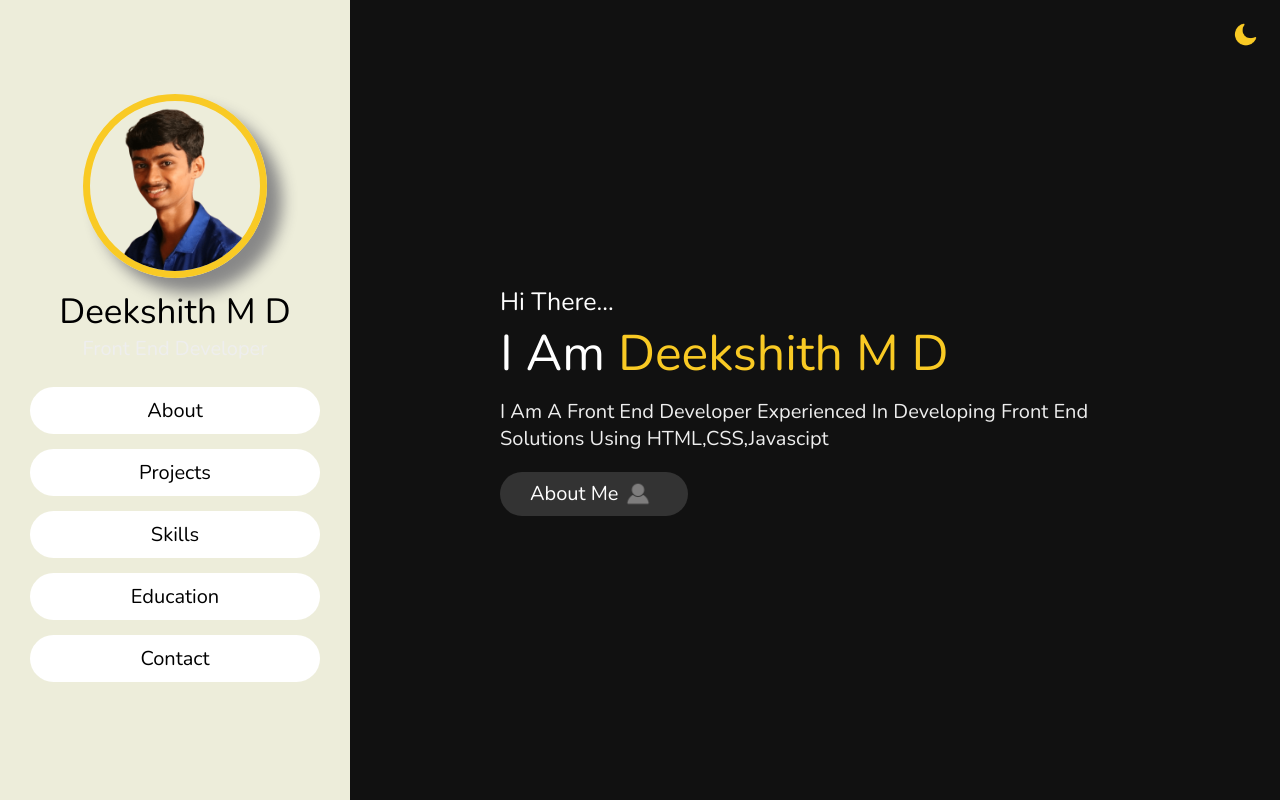
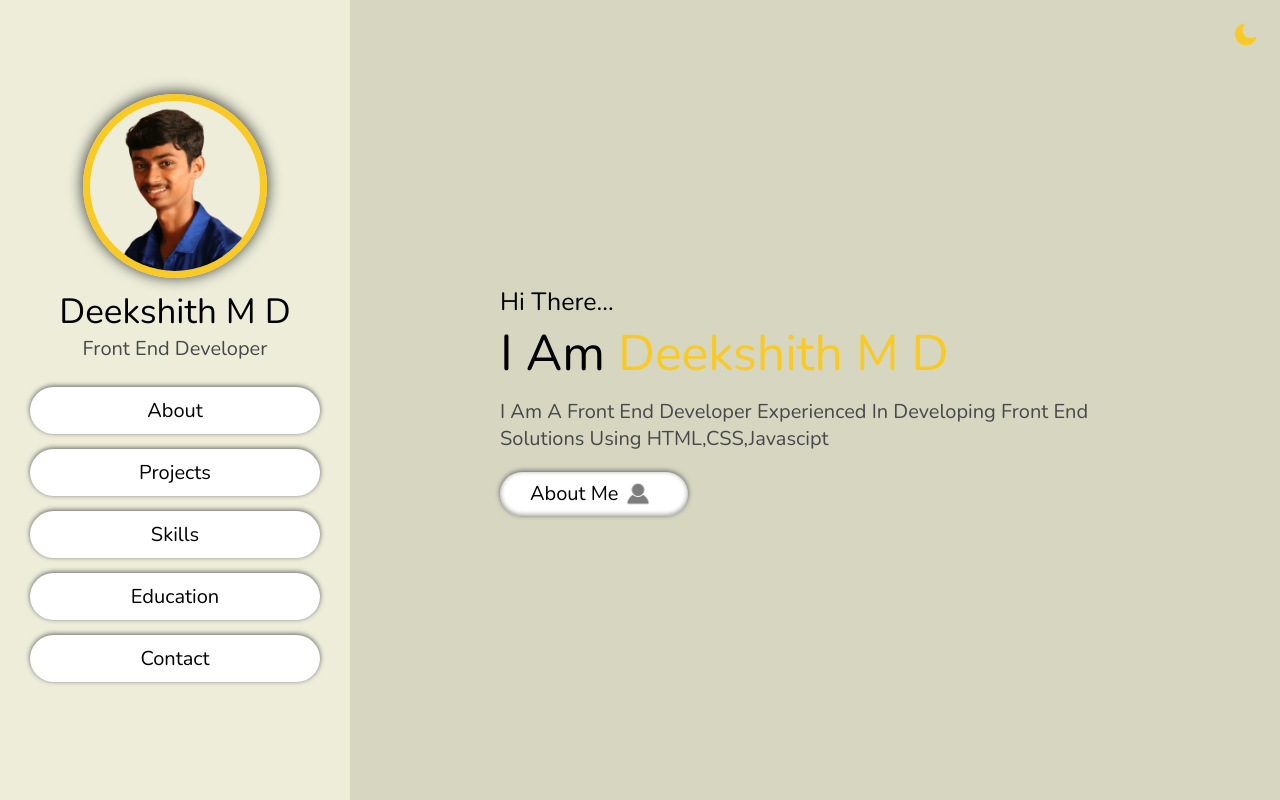
Before and after one commit to deekshithmd/deekshith, a Next.js app: page / in a window 1280 px wide. Built offline with nearby package versions, Linux system fonts and the light colour scheme.

Commit message:
added theme

```diff
--- a/components/Layout/index.jsx
+++ b/components/Layout/index.jsx
@@ -10,7 +10,10 @@ const Layout = ({ children }) => {
   const [showMobileMenu, setShowMobileMenu] = React.useState(false);
   return (
     <Container>
-      <Navbar showMobileMenu={showMobileMenu} />
+      <Navbar
+        showMobileMenu={showMobileMenu}
+        setShowMobileMenu={setShowMobileMenu}
+      />
       <MenuContainer onClick={() => setShowMobileMenu(!showMobileMenu)}>
         <Image
           src={showMobileMenu ? "/assets/close.png" : "/assets/menu.png"}
--- a/components/Navbar/index.jsx
+++ b/components/Navbar/index.jsx
@@ -4,40 +4,42 @@ import styled, { useTheme } from "styled-components";
 import Link from "next/link";
 import { H3 } from "@/styles/SharedStyling";
 
-export default function Navbar({ showMobileMenu }) {
+export default function Navbar({ showMobileMenu, setShowMobileMenu }) {
   const theme = useTheme();
+  const paths = [
+    { link: "/about", name: "About" },
+    { link: "/projects", name: "Projects" },
+    { link: "/skills", name: "Skills" },
+    { link: "/education", name: "Education" },
+    { link: "/contact", name: "Contact" },
+  ];
   return (
     <main>
       <HeaderContainer showMobileMenu={showMobileMenu}>
         <ProfileContainer>
-          <ProfilImage>
+          <ProfileImage>
             <Image
               src="/assets/deekshith.png"
               alt="Profile"
               layout="fill"
               objectFit="contain"
             />
-          </ProfilImage>
+          </ProfileImage>
           <Name>Deekshith M D</Name>
           <Post>Front End Developer</Post>
         </ProfileContainer>
         <NavigationBar>
           <ListContainer>
-            <ListItem>
-              <MenuItem href="/about">About</MenuItem>
-            </ListItem>
-            <ListItem>
-              <MenuItem href="/projects">Projects</MenuItem>
-            </ListItem>
-            <ListItem>
-              <MenuItem href="/skills">Skills</MenuItem>
-            </ListItem>
-            <ListItem>
-              <MenuItem href="/education">Education</MenuItem>
-            </ListItem>
-            <ListItem>
-              <MenuItem href="/contact">Contact</MenuItem>
-            </ListItem>
+            {paths.map((item, index) => {
+              return (
+                <ListItem
+                  key={index}
+                  onClick={() => setShowMobileMenu(!showMobileMenu)}
+                >
+                  <MenuItem href={item.link}>{item.name}</MenuItem>
+                </ListItem>
+              );
+            })}
           </ListContainer>
         </NavigationBar>
       </HeaderContainer>
@@ -74,7 +76,7 @@ const ProfileContainer = styled.div`
   align-items: center;
 `;
 
-const ProfilImage = styled.div`
+const ProfileImage = styled.div`
   position: relative;
   height: 17rem;
   width: 17rem;
@@ -82,7 +84,7 @@ const ProfilImage = styled.div`
   margin-bottom: 1rem;
   border: 0.7rem solid ${(props) => props.theme.default.selected};
   overflow: hidden;
-  box-shadow: 15px 15px 15px #888888;
+  box-shadow: ${(props) => props.theme.default.profileShadow};
 `;
 
 const Name = styled(H3)`
@@ -114,6 +116,7 @@ const MenuItem = styled(Link)`
   color: ${(props) => props.theme.default.color};
   font-size: 2rem;
   border-radius: 5rem;
+  box-shadow: ${(props) => props.theme.default.boxShadow};
   &:hover {
     background: ${(props) => props.theme.default.selected};
   }
--- a/pages/about.jsx
+++ b/pages/about.jsx
@@ -93,6 +93,7 @@ const Box = styled.div`
   text-align: center;
   padding: 2rem;
   margin: 2rem;
+  box-shadow: ${(props) => props.theme.default.boxInsetShadow};
   @media (max-width: 480px) {
     width: 100%;
   }
--- a/pages/education.jsx
+++ b/pages/education.jsx
@@ -98,6 +98,7 @@ const Year = styled(Span)`
   color: ${(props) => props.theme.default.color};
   border-radius: 5rem;
   padding: 0.5rem 2.5rem;
+  box-shadow: ${(props) => props.theme.default.boxInsetShadow};
 `;
 
 const Course = styled(H3)`
--- a/pages/index.js
+++ b/pages/index.js
@@ -1,18 +1,19 @@
 import Head from "next/head";
-import styled from "styled-components";
-import { H1, H3 } from "@/styles/SharedStyling";
+import styled, { useTheme } from "styled-components";
+import { H1, H3, Button } from "@/styles/SharedStyling";
 import Link from "next/link";
 import Image from "next/image";
 
 export default function Home() {
+  const theme = useTheme();
   return (
     <>
       <Head></Head>
       <Container>
-        <H3 fontSize="2.5rem" color="#fff">
+        <H3 fontSize="2.5rem" color={theme.default.color}>
           Hi There...
         </H3>
-        <H1 fontSize="5rem" color="#fff">
+        <H1 fontSize="5rem" color={theme.default.color}>
           I am <span style={{ color: "#f9ca24" }}>Deekshith M D</span>
         </H1>
         <Description>
@@ -43,7 +44,7 @@ const Container = styled.div`
   justify-content: center;
   flex-flow: column;
   padding: 0 15rem;
-  background: #111;
+  background: ${(props) => props.theme.default.background};
   @media (max-width: 981px) {
     margin-left: 0;
     padding: 0 2rem;
@@ -52,21 +53,6 @@ const Container = styled.div`
 
 const Description = styled.p`
   font-size: 2rem;
-  color: #eee;
+  color: ${(props) => props.theme.default.heading};
   padding: 1rem 0rem;
 `;
-
-const Button = styled.button`
-  padding: 0.7rem 3rem;
-  background: #333;
-  color: #fff;
-  cursor: pointer;
-  margin-top: 1rem;
-  font-size: 2rem;
-  border-radius: 5rem;
-  display: flex;
-  align-items: center;
-  &:hover {
-    background: #f9ca24;
-  }
-`;
--- a/styles/SharedStyling.js
+++ b/styles/SharedStyling.js
@@ -30,8 +30,10 @@ export const Button = styled.button`
   border-radius: 5rem;
   display: flex;
   align-items: center;
-  margin-right:${(props) => props.marginRight || "0px"}
+  margin-right: ${(props) => props.marginRight || "0px"};
+  box-shadow: ${(props) => props.theme.default.boxShadow},
+    ${(props) => props.theme.default.boxInsetShadow};
   &:hover {
-    background: ${(props) => props.theme.default.selected};;
+    background: ${(props) => props.theme.default.selected};
   }
 `;
--- a/theme/palette.js
+++ b/theme/palette.js
@@ -3,14 +3,17 @@ export const lightTheme = {
 
   default: {
     selected: "#f9ca24",
-    background: "#fff",
+    background: "#d6d6c1",
     secondaryBackground: "#fff",
     sidebarBackground: "#ededda",
     inputBackground: "#3333",
-    boxBackground: "#222",
+    boxBackground: "#fff",
     color: "#000",
-    heading: "#eee",
-    border: "#fff4",
+    heading: "#47484a",
+    border: "#8a8a86",
+    profileShadow: "0px -1px 14px 1px rgba(5,5,5,0.73)",
+    boxShadow: "0px -1px 5px 0px rgba(97,97,97,1)",
+    boxInsetShadow: "inset 0px -1px 5px 0px rgba(153,151,153,1)",
   },
 };
 
@@ -26,5 +29,8 @@ export const darkTheme = {
     color: "#fff",
     heading: "#eee",
     border: "#fff4",
+    profileShadow: "0px -1px 14px 1px rgba(255,255,255,1)",
+    boxShadow: "0px -1px 5px 0px rgba(153,151,153,1)",
+    boxInsetShadow: "inset 0px -1px 5px 0px rgba(230,225,230,1)",
   },
 };
```
